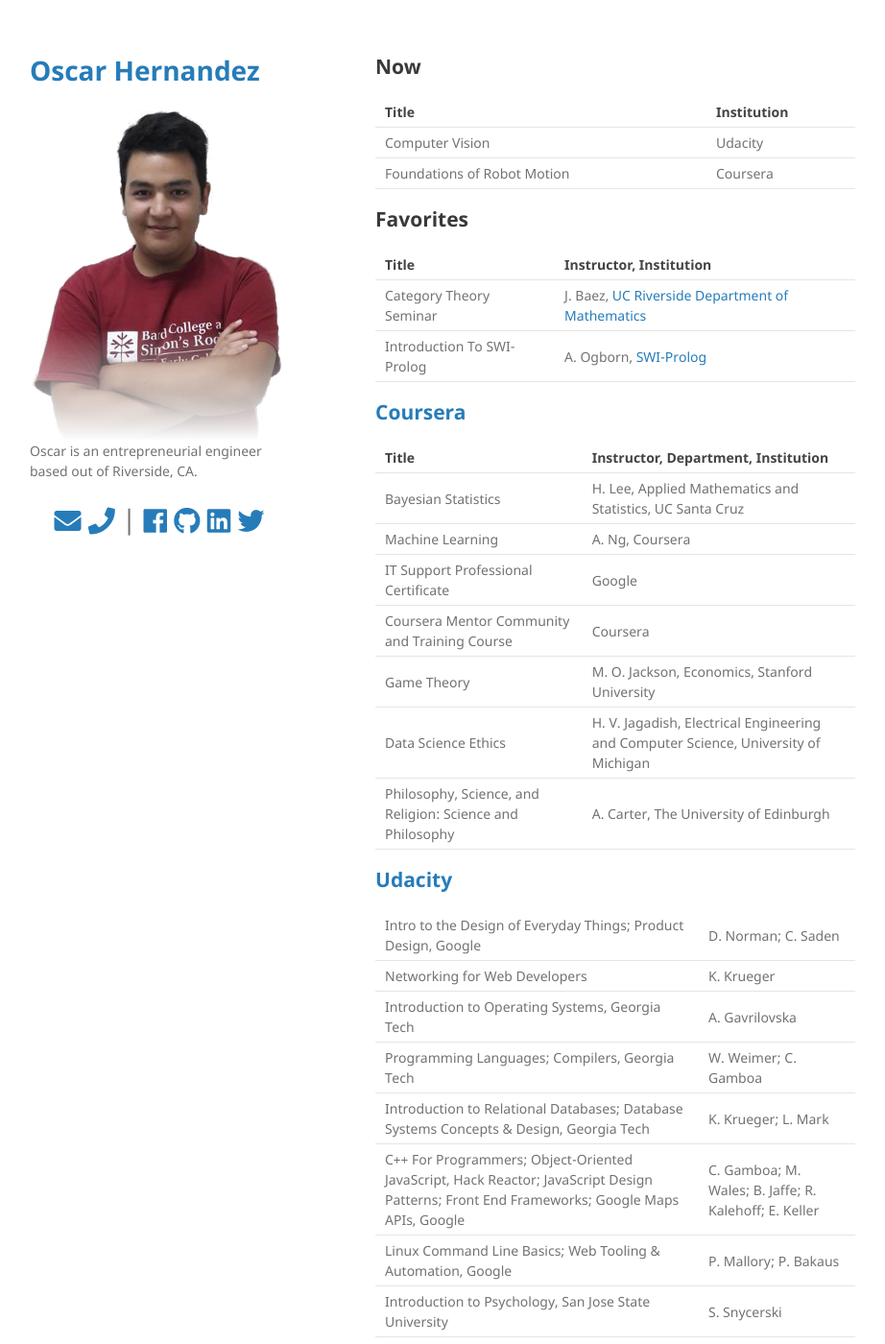
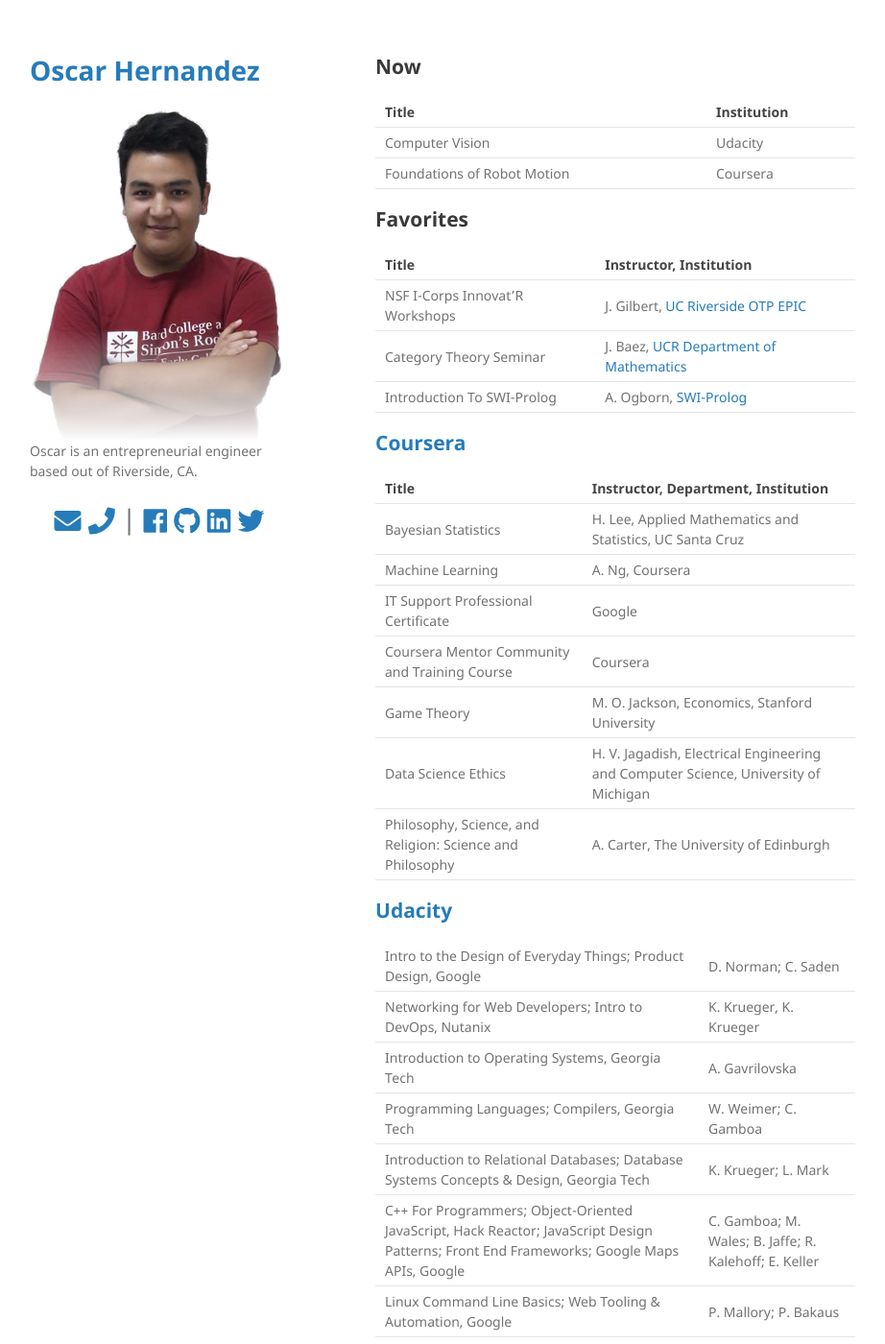
Before and after one commit to mathemonads/mathemonads.github.io, a Jekyll site: the page built from portfolio/courses.md, in a window 1280 px wide and 1400 px high. Shown: the whole window at 96% size, without its empty margins (179-1101 px from the left). Built offline with Jekyll 4.4.1, drawn with Linux system fonts in a browser that asks for light colours; nearby versions of some CDN libraries.

Commit message:
upload paper

```diff
--- a/portfolio/courses.md
+++ b/portfolio/courses.md
@@ -14,7 +14,8 @@ Foundations of Robot Motion | Coursera
 
 Title | Instructor, Institution
 --- | ---
-Category Theory Seminar | J. Baez, [UC Riverside Department of Mathematics](http://math.ucr.edu/home/baez/)
+NSF I-Corps Innovat'R Workshops | J. Gilbert, [UC Riverside OTP EPIC](https://www.ucreduotp.net/nsf-icorps-sfi)
+Category Theory Seminar | J. Baez, [UCR Department of Mathematics](http://math.ucr.edu/home/baez/)
 Introduction To SWI-Prolog | A. Ogborn, [SWI-Prolog](https://edu.swi-prolog.org/ "SWI-Prolog Education")
 
 ## [Coursera](https://www.coursera.org/ "Coursera")
@@ -32,7 +33,7 @@ Philosophy, Science, and Religion: Science and Philosophy | A. Carter, The Unive
 ## [Udacity](https://www.udacity.com/ "Udacity")
 
 Intro to the Design of Everyday Things; Product Design, Google | D. Norman; C. Saden
-Networking for Web Developers | K. Krueger
+Networking for Web Developers; Intro to DevOps, Nutanix | K. Krueger, K. Krueger
 Introduction to Operating Systems, Georgia Tech | A. Gavrilovska
 Programming Languages; Compilers, Georgia Tech | W. Weimer; C. Gamboa
 Introduction to Relational Databases; Database Systems Concepts & Design, Georgia Tech | K. Krueger; L. Mark
```
Also changed, not shown: 1 other file.
